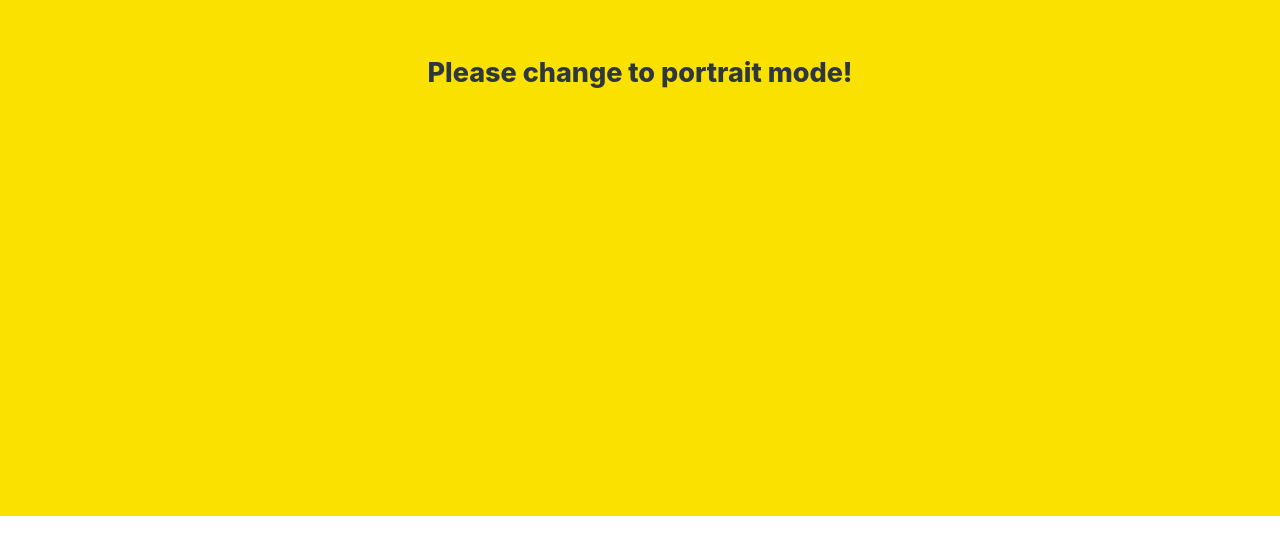
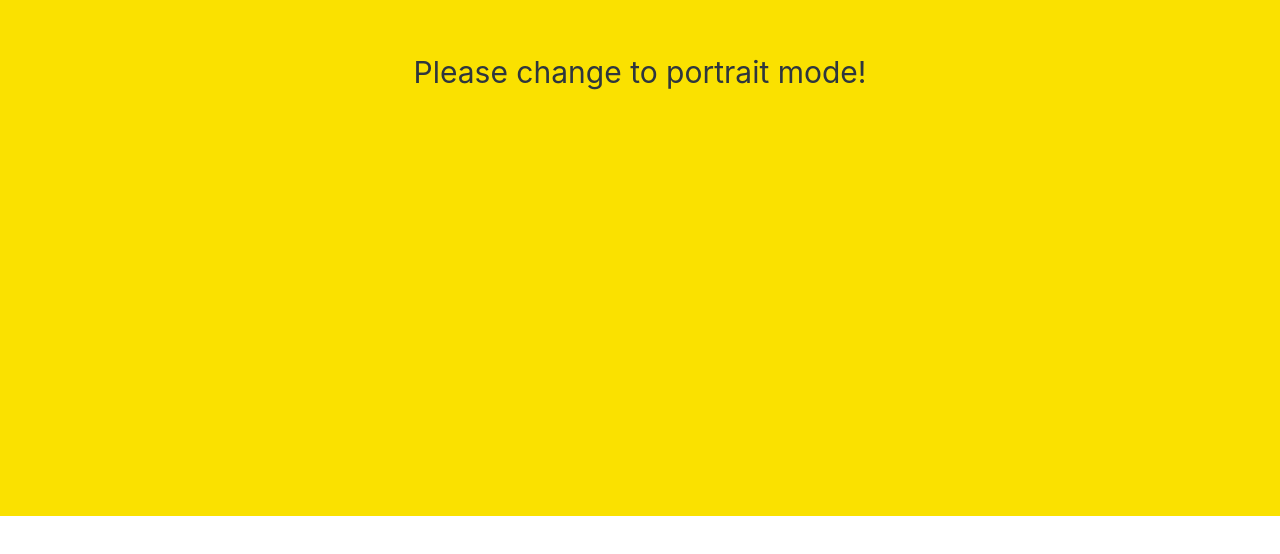
Before and after one commit to qikun1990/kakao-clone, a plain HTML site: page index.html in a window 1280 px wide. Shown: the part 372-926 px from the top of the page. Drawn offline with Linux system fonts and the light colour scheme.

Commit message:
Deleted font-weight

```diff
--- a/css/components/no-mobile.css
+++ b/css/components/no-mobile.css
@@ -9,8 +9,7 @@
   top: 0;
   justify-content: center;
   align-items: center;
-  font-size: 27px;
-  font-weight: 800;
+  font-size: 30px;
 }
 
 @media screen and (max-width: 500px) {
```
